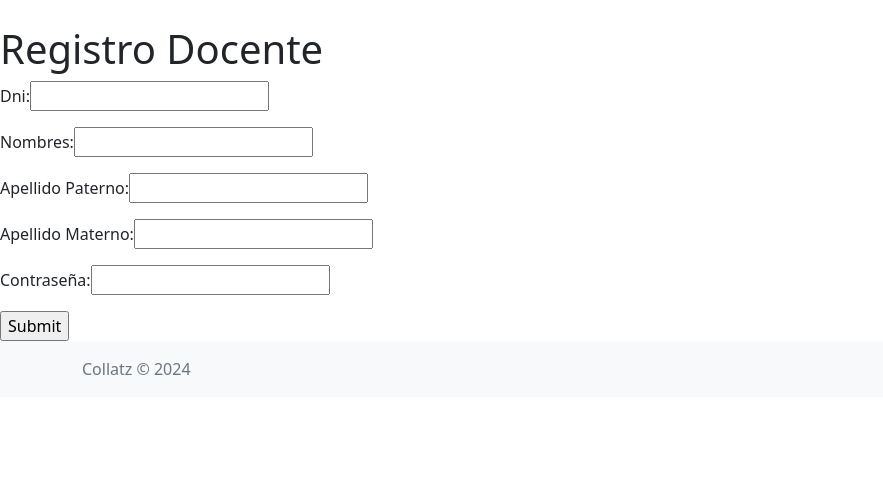
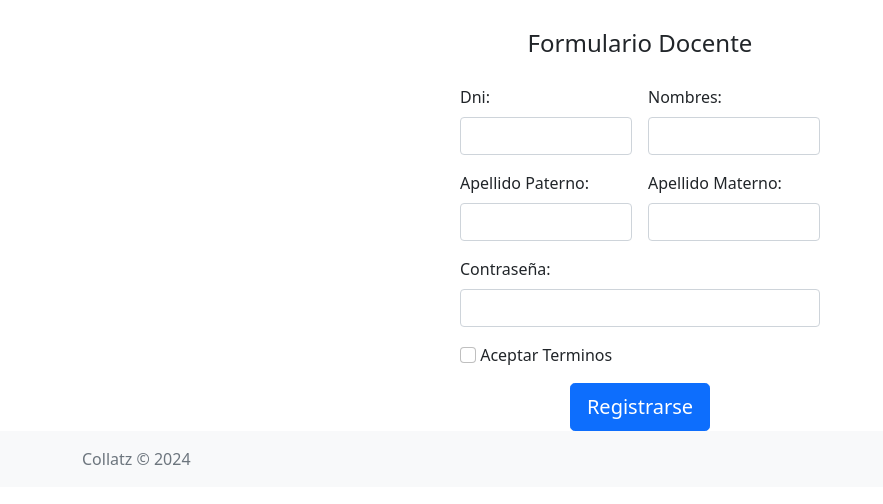
Before and after one commit to luis1045/mooc, a Flask app: page /regdocente in a window 1280 px wide. Shown: the part 56-560 px from the top of the page, without its empty margins (0-883 px from the left). Run offline with Flask 3, Linux system fonts and the light colour scheme.

Commit message:
fix: arreglando datos de formulario docente

```diff
--- a/app.py
+++ b/app.py
@@ -232,7 +232,10 @@ def reg_seciones():
 	if archivo.filename == "":
 		return "nose se ha seleccionado el archivo"
 	nomSeguro=secure_filename(archivo.filename)#pone los / en _ para evitar accesos no desead ## Nota el nombre de pondra por id de secion y curso combinado
-	archivo.save(os.path.join(app.config["UPLOAD_FOLDER"], nomSeguro))
+	archivo.filename="nombre_nuevo"+str(numSecion)#MODIFICAR PARA CREAR UN NUEVO NOMBRE DE ACUERDO A NOMBRE DEL CURSO Y EL ID DE SESSION
+	nomSeguro=archivo.filename
+	print("El Nuevo Nombre:{}".format(nomSeguro))
+	archivo.save(os.path.join(app.config["UPLOAD_FOLDER"], nomSeguro)) #falta guardar los datos en base sessiones
 	return "Finalizo Guardo correctamente"
 
 #@app.route('/api/data/<int:idCurso>', methods=["GET"])
--- a/templates/docente.html
+++ b/templates/docente.html
@@ -5,13 +5,38 @@ Registro Docentes
 {% endblock %}
 
 {% block content %}
-<h1>Registro Docente</h1>
-<form method="post" action="{{ url_for('reg_docente') }}" >
-	<p><label for="dniT">Dni: </label><input type="text" name="dniT"></p>
-    <p><label for="nombreT">Nombres: </label><input type="text" name="nombreT"></p>
-    <p><label for="apePaternoT">Apellido Paterno: </label><input type="text" name="apePaternoT"></p>
-    <p><label for="apeMaternoT">Apellido Materno: </label><input type="text" name="apeMaternoT"></p>
-	<p><label for="contraseniaT">Contraseña: </label><input type="password" name="contraseniaT"></p>
-	<input type="submit" values="Sign up">
-</form>
+    <div class="container" style="width: 30%;">
+        <form class="row g-3" method="post" action="{{ url_for('reg_docente') }}" >
+            <legend class="text-center header">Formulario Docente</legend>
+            <div class="col-md-6">
+                <label for="dniT" class="form-label">Dni:</label>
+                <input type="text" class="form-control" name="dniT">
+            </div>
+            <div class="col-md-6">
+                <label for="nombreT" class="form-label">Nombres: </label>
+                <input type="text" class="form-control" name="nombreT">
+            </div>
+            <div class="col-md-6">
+                <label for="apePaternoT" class="form-label">Apellido Paterno: </label>
+                <input type="text" class="form-control" name="apePaternoT">
+            </div>
+            <div class="col-md-6">
+                <label for="apeMaternoT" class="form-label">Apellido Materno: </label>
+                <input type="text" class="form-control" name="apeMaternoT">
+            </div>
+            <div class="col-12">
+                <label for="contraseniaT" class="form-label">Contraseña: </label>
+                <input type="password" class="form-control" name="contraseniaT">
+            </div>
+            <div class="col-12">
+                <input class="form-check-input" type="checkbox" id="gridCheck">
+                <label class="fcontrol" for="gridCheck">
+                    Aceptar Terminos
+                </label>
+            </div>
+            <div class="col-12 text-center">
+                <button type="submit" class="btn btn-primary btn-lg">Registrarse</button>
+            </div>
+        </form>
+    </div>
 {% endblock %}
```
Also changed, not shown: database.db (deleted), 1 other file.
